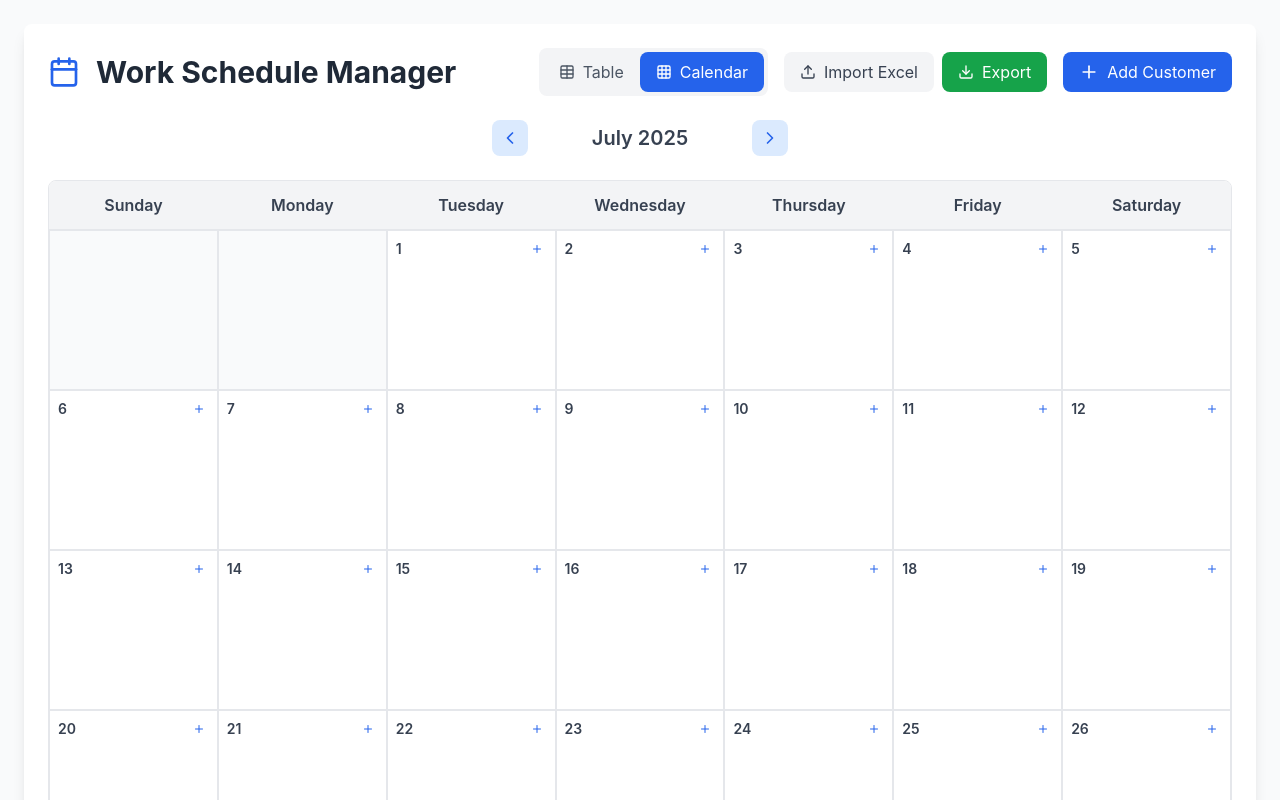
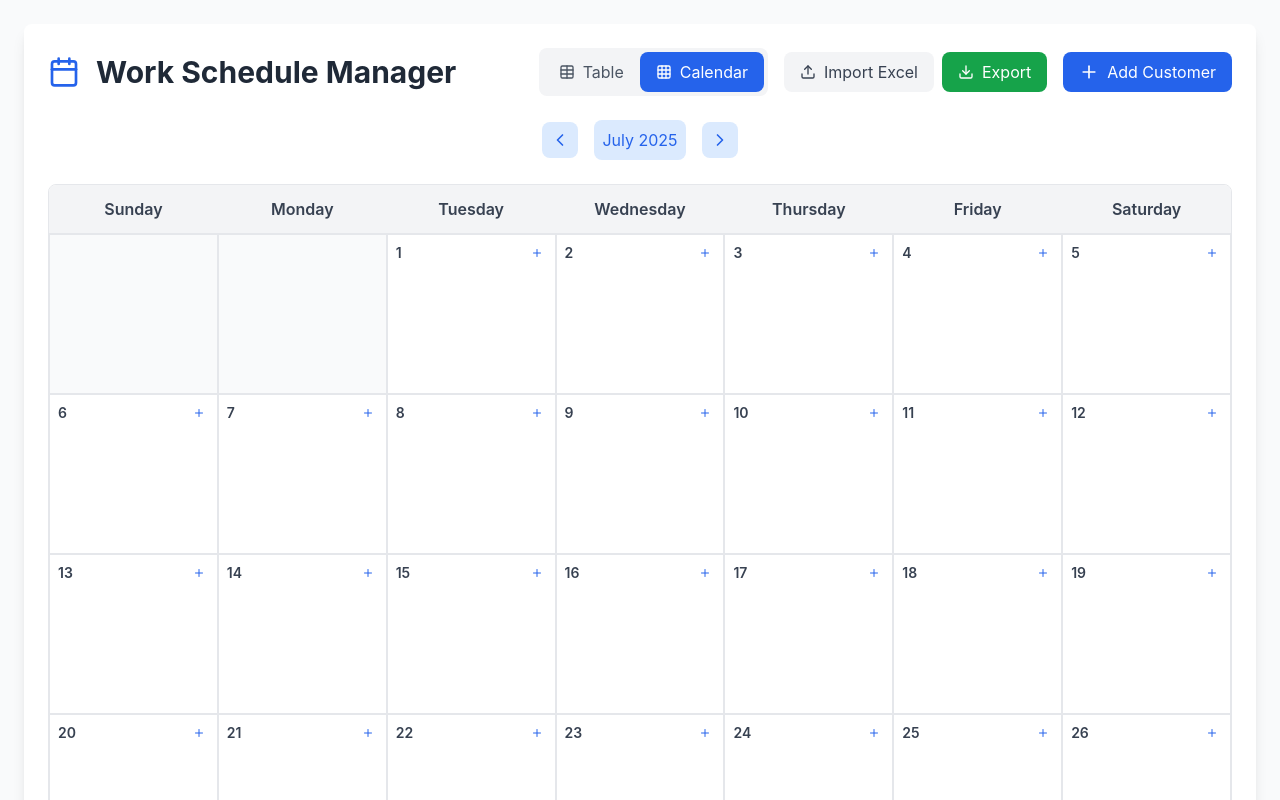
Before and after one commit to Shlomo9306/CompactorCalender, a React (Create React App) app: page / in a window 1280 px wide. Both pictures are taken after a click on the button "Calendar". Shown: the top 800 px of the page. Built offline with nearby package versions, Linux system fonts and the light colour scheme.

Commit message:
update excell sheet selection ver8

```diff
--- a/src/App.js
+++ b/src/App.js
@@ -16,13 +16,10 @@ const WorkScheduleManager = () => {
  const [importError, setImportError] = useState('');
 
 
-  const [scheduleData, setScheduleData] = useState(() => {
-    const savedData = localStorage.getItem('workScheduleData');
-    return savedData ? JSON.parse(savedData) : [
-      {
-      }
-    ];
-  });
+ const [scheduleData, setScheduleData] = useState(() => {
+  const savedData = localStorage.getItem('workScheduleData');
+  return savedData ? JSON.parse(savedData) : []; // Changed from [{}] to []
+});
 
   const [showAddForm, setShowAddForm] = useState(false);
   const [editingId, setEditingId] = useState(null);
@@ -564,7 +561,7 @@ const todayEvents = useMemo(() => {
 }, [eventsMap]);
 
   return (
-    <div className="max-w-7xl mx-auto p-6 bg-gray-50 min-h-screen">
+    <div className="mx-auto p-6 bg-gray-50 min-h-screen">
       <div className="bg-white rounded-lg shadow-lg p-6">
         <div className="flex justify-between items-center mb-6">
           <div className="flex items-center space-x-4">
@@ -693,10 +690,24 @@ const todayEvents = useMemo(() => {
             >
               <ChevronLeft className="w-5 h-5" />
             </button>
-            <h2 className="text-xl font-semibold text-gray-700 min-w-48 text-center">
-              {formatMonthYear(currentDate)}
-            </h2>
-            <button
+
+
+             <button
+        onClick={() => {
+          const newMonth = prompt("Enter month (1-12):", currentDate.getMonth() + 1);
+          const newYear = prompt("Enter year:", currentDate.getFullYear());
+          if (newMonth && newYear) {
+            const month = Math.max(1, Math.min(12, parseInt(newMonth))) - 1;
+            const year = parseInt(newYear);
+            setCurrentDate(new Date(year, month, 1));
+          }
+        }}
+        className="p-2 rounded-lg bg-blue-100 hover:bg-blue-200 text-blue-600"
+      >
+        {formatMonthYear(currentDate)}
+      </button>
+
+  <button
               onClick={() => navigateMonth(1)}
               className="p-2 rounded-lg bg-blue-100 hover:bg-blue-200 text-blue-600"
             >
```
